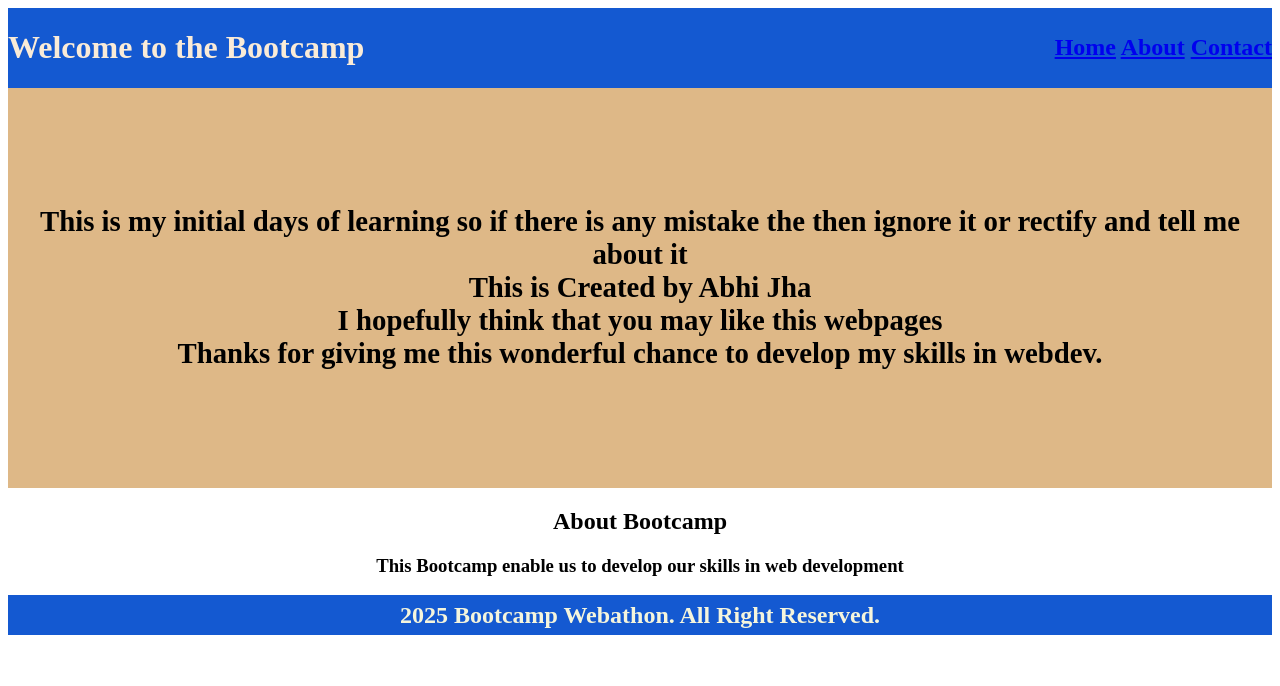
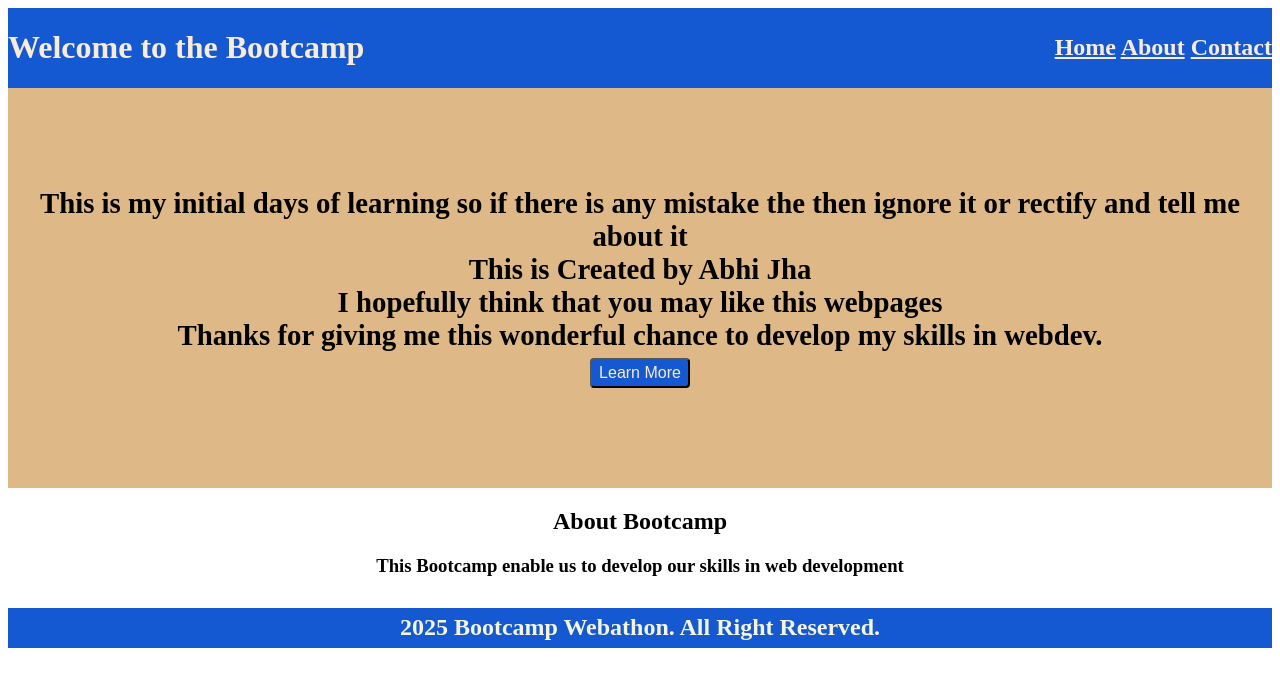
Before and after one commit to 018abhi/webathon-boot-camp, a plain HTML site: page WEEK-1/task-1.html in a window 1280 px wide. Drawn offline with Linux system fonts and the light colour scheme.

Commit message:
Task-1 is uploded

```diff
--- a/WEEK-1/Task-1style.css
+++ b/WEEK-1/Task-1style.css
@@ -1,3 +1,4 @@
+
 .Heading{
     color: antiquewhite;
     display: flex;
@@ -12,7 +13,23 @@
     align-items:center;
     color: aliceblue;
 }
+#bit{
+   height: 30px;
+   width: 100px ;
+   font-weight: 500;
+   font-size: medium;
+   text-decoration: solid;
+   border-radius: 4px;
 
+
+
+    background-color:  #1459d1;
+    color: antiquewhite;
+    text-align: center;
+}
+.hd{
+    color: antiquewhite;
+}
 
 
 
@@ -31,6 +48,7 @@
 
 .Foot {
     text-align: center;
+    height: 100px;
 
 
 
--- a/WEEK-1/task-1.html
+++ b/WEEK-1/task-1.html
@@ -16,9 +16,10 @@
         <h1>Welcome to the Bootcamp</h1>
         <div id="navbar">
             <h2>
-             <a href="https://www.instagram.com/abhi_jha_18?igsh=d2ZleGtoZzNlM3Jr">Home</a>
-             <a href="https://www.linkedin.com/in/abhi-jha-097a93335?utm_source=share&utm_campaign=share_via&utm_content=profile&utm_medium=android_app"> About</a>
-             <a href="abhijha283204@gmail.com"> Contact</a></h2>
+
+             <a class="hd" href="https://www.instagram.com/abhi_jha_18?igsh=d2ZleGtoZzNlM3Jr" target="_blank">Home</a>
+             <a  class="hd"href="https://www.linkedin.com/in/abhi-jha-097a93335?utm_source=share&utm_campaign=share_via&utm_content=profile&utm_medium=android_app" target="_blank"> About</a>
+             <a class="hd" href="abhijha283204@gmail.com" target="_blank"> Contact</a></h2>
             </div>
 
     </div>
@@ -32,8 +33,12 @@
             then ignore it or rectify and tell me about it <br>
             This is Created by Abhi Jha <br>
          I hopefully think that you may like this webpages<br>
-         Thanks for giving me this wonderful chance to develop my skills in webdev. </h2>
+         Thanks for giving me this wonderful chance to develop my skills in webdev.<br>
+         <button id="bit">Learn More</button>
+        </h2>
+
         </p>
+
     </div>
 
 </main>
```
